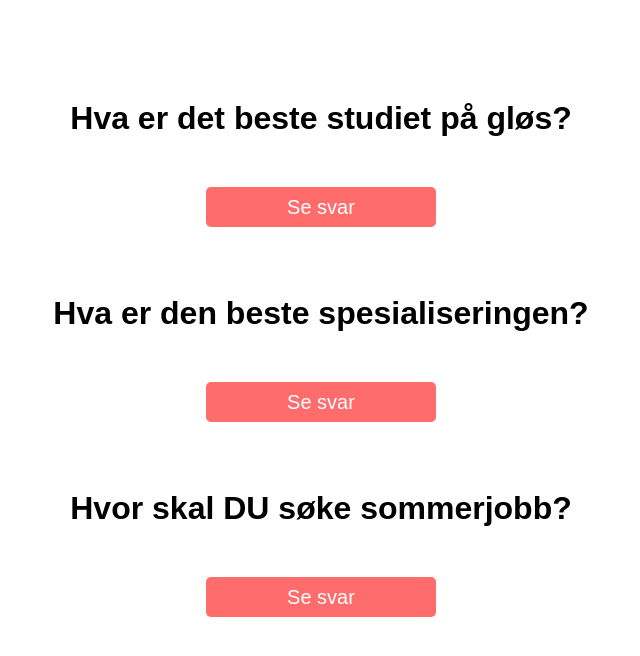
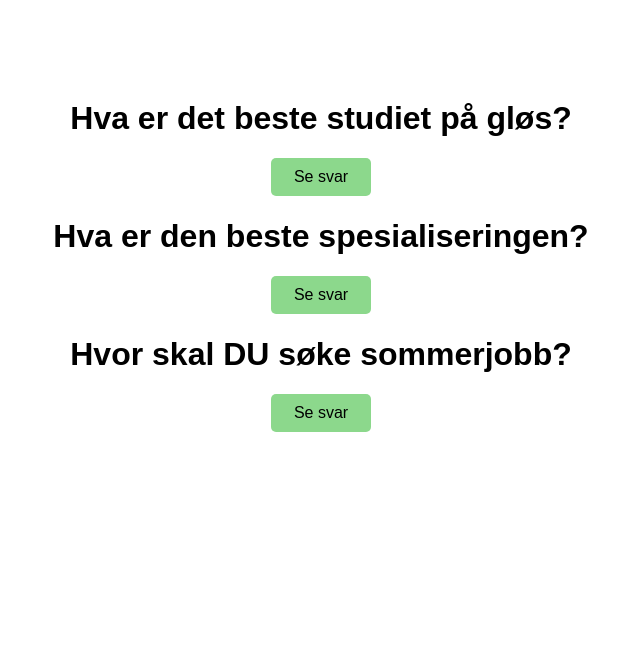
Before and after one commit to projeksjon/Norkart-webkurs, a website: page code-example/index.html in a window 1280 px wide. Shown: the whole page, without its empty margins (327-967 px from the left). Drawn offline with Linux system fonts and the light colour scheme.

Commit message:
upd example

```diff
--- a/code-example/index.html
+++ b/code-example/index.html
@@ -11,24 +11,18 @@
 
     </head>
     <body>
-        <div id="content">
-            <h1>Hva er det beste studiet på gløs?</h1>
-            <button id='bestStudy-btn' onclick="addImageRemoveBtn('bestStudy-btn', 'bestStudy-img')"> Se svar </button>
-            <img id="bestStudy-img" class="hide code-img" src = "./img/i-ikt.png"></img>
 
-            <br><br/>
+        <h1>Hva er det beste studiet på gløs?</h1>
+        <button id='bestStudy-btn' onclick="addImageRemoveBtn('bestStudy-btn', '1')"> Se svar </button>
+        <img id="1" class="hide code-img" src = "./img/1.png"></img>
 
-            <h1>Hva er den beste spesialiseringen?</h1>
-            <button id="bestSpes-btn" onmouseover="addImageRemoveBtn('bestSpes-btn', 'bestSpes-img')"> Se svar </button>
-            <img id="bestSpes-img" class="hide code-img" src = "./img/geomatikk.png"></img>
+        <h1>Hva er den beste spesialiseringen?</h1>
+        <button id="bestSpes-btn" onmouseover="addImageRemoveBtn('bestSpes-btn', '2')"> Se svar </button>
+        <img id="2" class="hide code-img" src = "./img/2.png"></img>
 
-            <br><br/>
-
-            <h1>Hvor skal DU søke sommerjobb?</h1>
-            <button id="bestWork-btn" ondblclick="addImageRemoveBtn('bestWork-btn', 'bestWork-img')"> Se svar </button>
-            <img id="bestWork-img" class="hide code-img" src = "./img/norkart.png"></img>
-
-        </div>
+        <h1>Hvor skal DU søke sommerjobb?</h1>
+        <button id="bestWork-btn" ondblclick="addImageRemoveBtn('bestWork-btn', '3')"> Se svar </button>
+        <img id="3" class="hide code-img" src = "./img/3.png"></img>
 
         <script type="text/javascript" src="logic.js"></script>
 
--- a/code-example/logic.js
+++ b/code-example/logic.js
@@ -1,5 +1,5 @@
 
 function addImageRemoveBtn(idbtn, imageid) {
 	document.getElementById(idbtn).className = 'hide';
-	document.getElementById(imageid).className = 'code-img show';
+	document.getElementById(imageid).className = 'show';
 }
--- a/code-example/style.css
+++ b/code-example/style.css
@@ -1,48 +1,26 @@
 body{
+  width: 100vw;
+  height: 100%;
+  text-align: center;
+  font-family: arial;
+  margin-top: 100px;
 }
 
-#content{
-    width: 100vw;
-    height: 100%;
-    text-align: center;
-    font-family: arial;
-    margin-top: 100px;
-    margin-bottom: 150px;
+button{
+  background-color: #8cd88c;
+  padding: 10px;
+  width: 100px;
+  font-size: 16px;
+  border: none;
+  border-radius: 5px;
 }
 
-h1{
-    margin-bottom: 50px;
-    margin-top: 50px;
-}
-
-div {
-    margin-bottom:
-}
-
-/*a{
-    font-size: 30px;
-    text-decoration: none;
-    color: green;
-}*/
-
-.code-img{
-    width: 30%;
+img{
+    width: 40%;
 }
 .hide {
     display: none;
 }
 .show {
-    display: -webkit-inline-box;
+    display: inline;
 }
-button{
-    width: 230px;
-    height: 40px;
-    font-size: 20px;
-    border-radius: 5px;
-    background-color: #ff6c6c;
-    color: white;
-    border: none;
-    /*position: absolute;
-    top: 30%;
-    left: 45%;*/
-}
```
Also changed, not shown: 5 other files.
